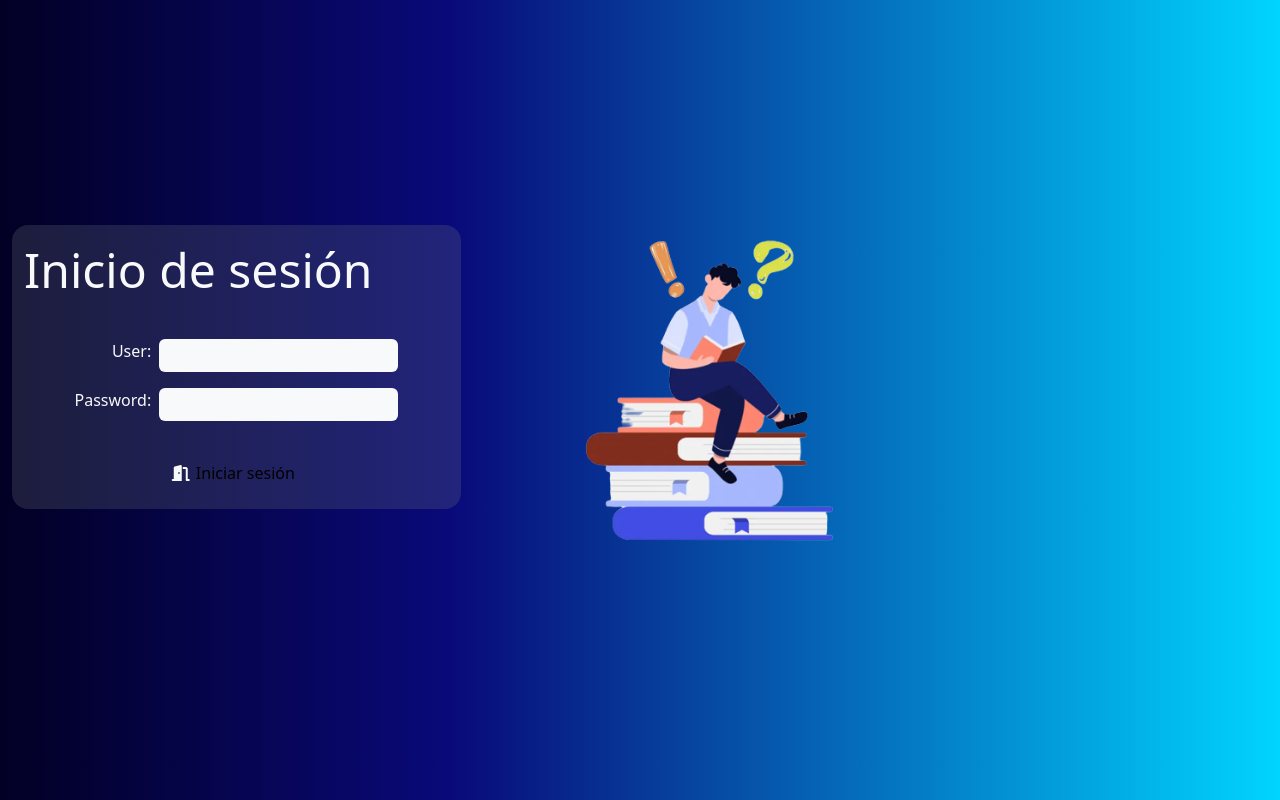
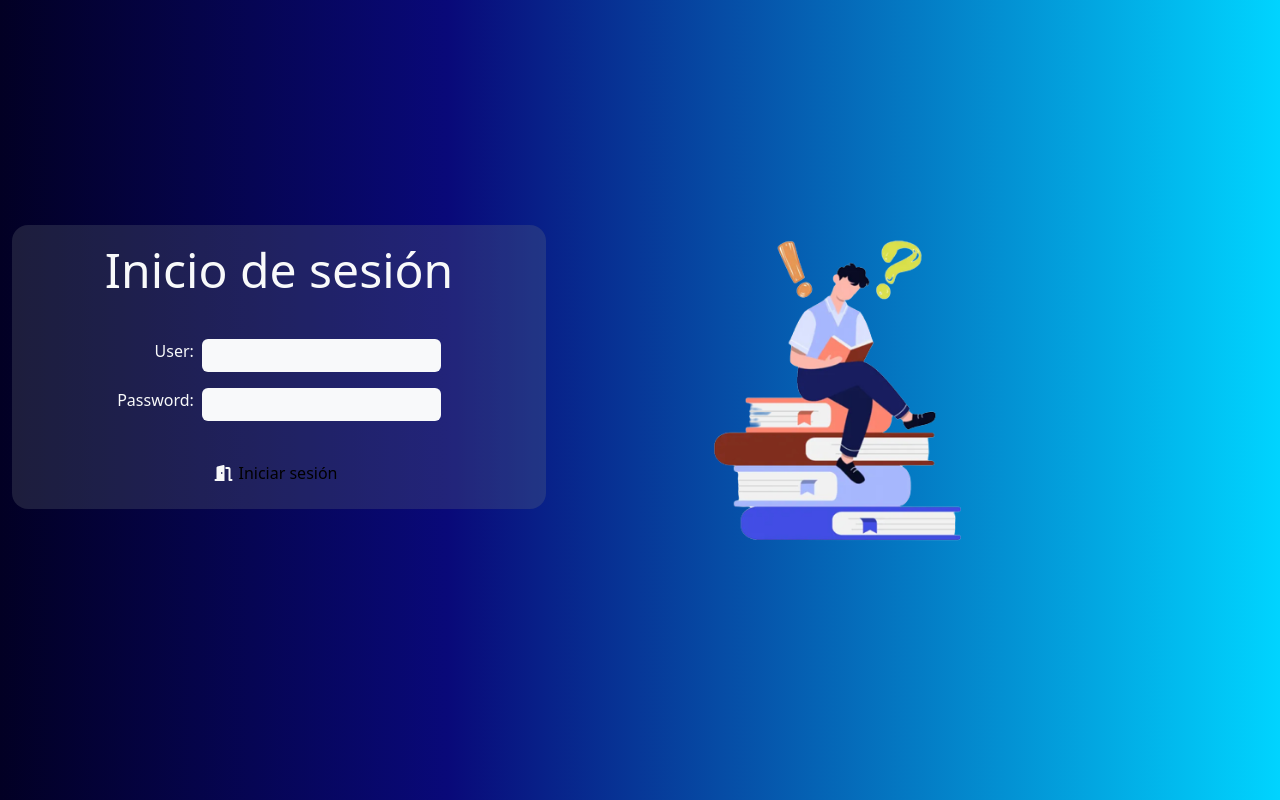
Before and after one commit to MikoVelascoRamirez/examen_practico_vortex, a React (Vite) app in the folder frontend/editorial_chavez_demo_app/: page / in a window 1280 px wide. Built offline with nearby package versions, Linux system fonts and the light colour scheme.

Commit message:
20. styles: setting root default properties

```diff
--- a/frontend/editorial_chavez_demo_app/src/index.css
+++ b/frontend/editorial_chavez_demo_app/src/index.css
@@ -25,10 +25,15 @@ a:hover {
 
 body {
   margin: 0;
+  min-width: 320px;
+  min-height: 100vh;
+}
+
+#root{
   display: flex;
   place-items: center;
-  min-width: 320px;
-  min-height: 100vh;
+  text-align: center;
+  height: 100vh;
 }
 
 h1 {
```
